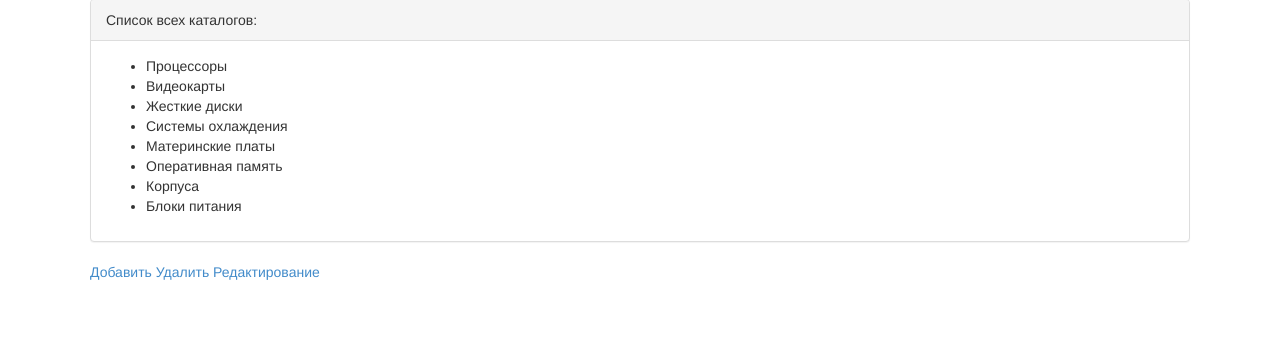
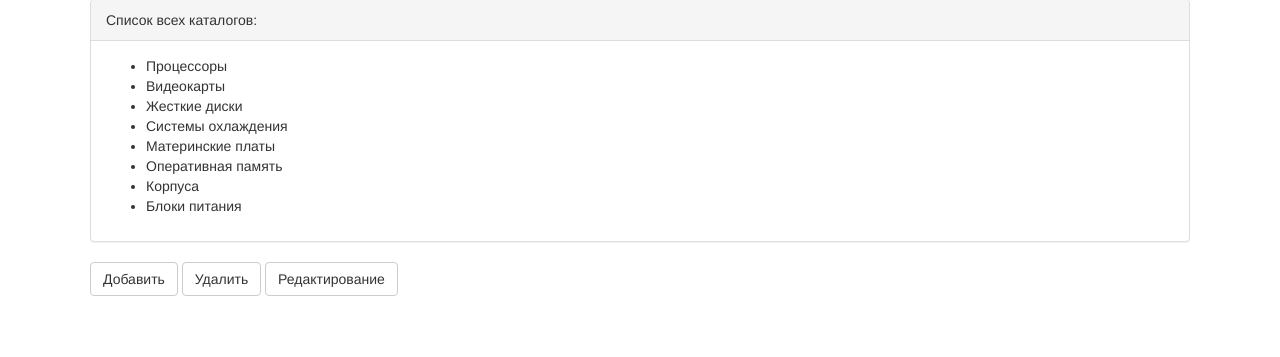
Before and after one commit to YDziashkevich/shop, a PHP site: page /admin/catalog in a window 1280 px wide. Shown: the part 71-428 px from the top of the page. Run offline with PHP 8.4, Linux system fonts and the light colour scheme; the visitor is signed in with stand-in values (Sample User, id 1); data comes from the database, SQL or seed files in the repository.

Commit message:
bootstrap for links

```diff
--- a/inc/views/admin/catalog.php
+++ b/inc/views/admin/catalog.php
@@ -21,8 +21,8 @@
     </div>
 </div>
 <div>
-    <a href="<?php echo APP_BASE_URL; ?>admin/catalog_add">Добавить</a>
-    <a href="<?php echo APP_BASE_URL; ?>admin/catalog_delete">Удалить</a>
-    <a href="<?php echo APP_BASE_URL; ?>admin/catalog_edit">Редактирование</a>
+    <a href="<?php echo APP_BASE_URL; ?>admin/catalog_add" class="btn btn-default" role="button">Добавить</a>
+    <a href="<?php echo APP_BASE_URL; ?>admin/catalog_delete" class="btn btn-default" role="button">Удалить</a>
+    <a href="<?php echo APP_BASE_URL; ?>admin/catalog_edit" class="btn btn-default" role="button">Редактирование</a>
 </div>
 <?php include 'footer.php' ?>
--- a/inc/views/admin/properties_next.php
+++ b/inc/views/admin/properties_next.php
@@ -23,8 +23,8 @@
         </div>
     </form>
     <div>
-        <a href="<?php echo APP_BASE_URL; ?>admin/properties_next_add?cats=<? echo $this->idCat; ?>">Добавить свойство</a>
-        <a href="<?php echo APP_BASE_URL; ?>admin/properties_next_delete?cats=<? echo $this->idCat; ?>">Удалить свойство</a>
-        <a href="<?php echo APP_BASE_URL; ?>admin/properties_next_edit?cats=<? echo $this->idCat; ?>">Редактировать свойтво</a>
+        <a href="<?php echo APP_BASE_URL; ?>admin/properties_next_add?cats=<? echo $this->idCat; ?>" class="btn btn-default" role="button">Добавить свойство</a>
+        <a href="<?php echo APP_BASE_URL; ?>admin/properties_next_delete?cats=<? echo $this->idCat; ?>" class="btn btn-default" role="button">Удалить свойство</a>
+        <a href="<?php echo APP_BASE_URL; ?>admin/properties_next_edit?cats=<? echo $this->idCat; ?>" class="btn btn-default" role="button">Редактировать свойтво</a>
     </div>
 <?php include 'footer.php' ?>
--- a/inc/views/admin/properties_next_edit_next.php
+++ b/inc/views/admin/properties_next_edit_next.php
@@ -7,7 +7,7 @@
                 <li><a href="<?php echo APP_BASE_URL;?>admin/items">Работа с товарами</a></li>
                 <li class="active"><a href="<?php echo APP_BASE_URL;?>admin/properties">Редактирование характеристик товаров</a></li>
             </ul>
-            <a href="<?php echo APP_BASE_URL."admin/logout"; ?>">Выйти</a>
+            <a href="<?php echo APP_BASE_URL."admin/logout"; ?>" >Выйти</a>
         </div>
     </nav>
     <form class="form-horizontal" method="post">
```
